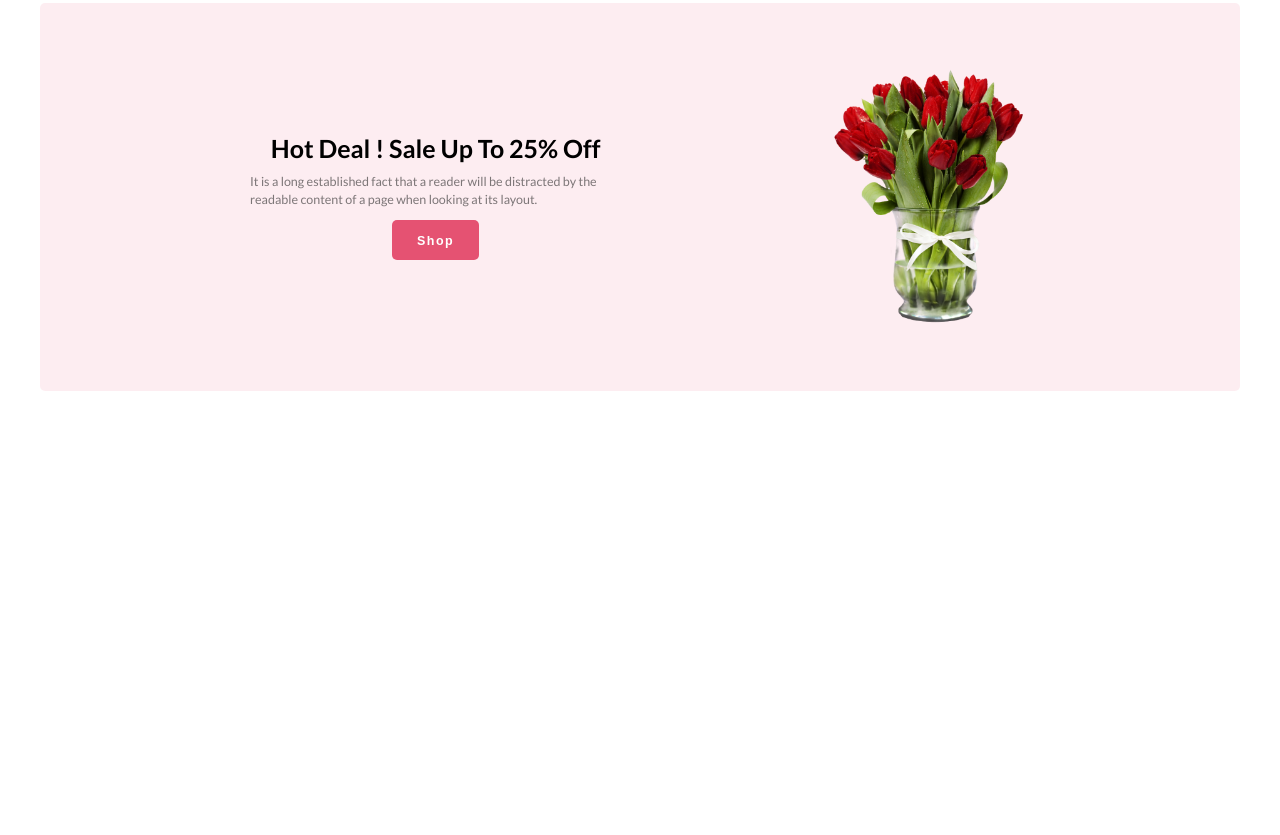
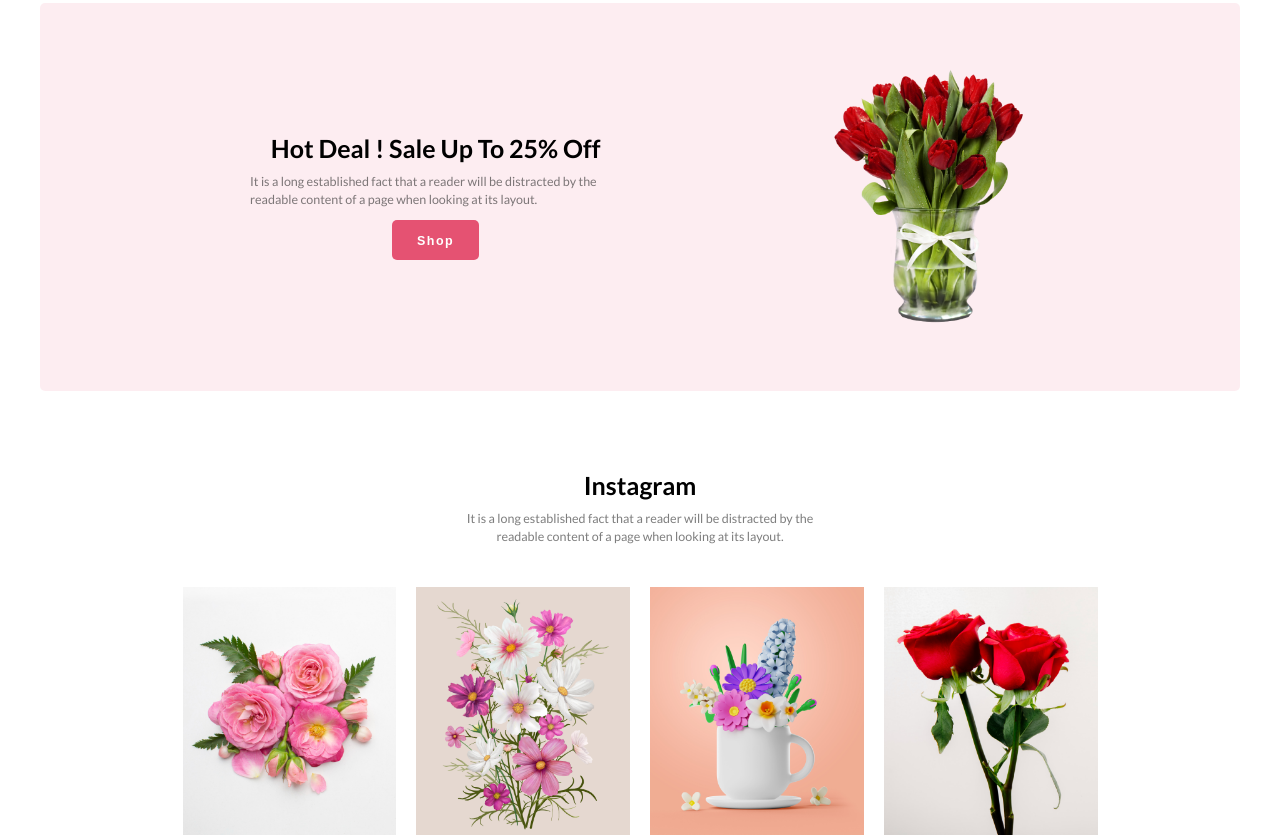
Before and after one commit to SakhawatHossen-coder/flowershopwebsite, a plain HTML site: page index.html in a window 1280 px wide. Shown: the part 1585-2420 px from the top of the page. Before the commit the page ends 1976 px from the top, so only its background shows below. Drawn offline with Linux system fonts and the light colour scheme.

Commit message:
instagram section done

```diff
--- a/index.html
+++ b/index.html
@@ -103,7 +103,30 @@
                </div>
           </div>
      </section>
+     <!-- Instagram Section -->
+     <section class="instagram">
+          <div class="insta_text">
+               <h2>Instagram</h2>
+               <p>It is a long established fact that a reader will be distracted by the readable content of a page when
+                    looking at its
+                    layout.</p>
+          </div>
+          <div class="container insta_images">
+               <div class="insta_img">
+                    <img src="FlowerImage/Flower 01.png" alt="">
+               </div>
+               <div class="insta_img">
+                    <img src="FlowerImage/Rectangle 4.png" alt="">
+               </div>
+               <div class="insta_img">
+                    <img src="FlowerImage/Rectangle 5.png" alt="">
+               </div>
+               <div class="insta_img">
+                    <img src="FlowerImage/Rectangle 6.png" alt="">
+               </div>
+          </div>
 
+     </section>
 </body>
 
 </html>
--- a/styles/style.css
+++ b/styles/style.css
@@ -230,3 +230,27 @@ h2 {
   width: auto;
   margin: auto;
 }
+/* <!-- Instagram Section --> */
+.insta_text {
+  display: block;
+  width: 37.125rem;
+  margin: auto;
+  margin-top: 8rem;
+}
+.insta_text p {
+  font-size: var(--smFontLite);
+  color: var(--neutralDarkColor);
+  text-align: center;
+}
+.insta_images{
+     display: flex;
+     justify-content: center;
+     gap: 2rem;
+     margin-top: 3rem;
+}
+.insta_img{
+     max-width: 21.375rem;
+}
+.insta_img img{
+     max-width: 100%;
+}
```
